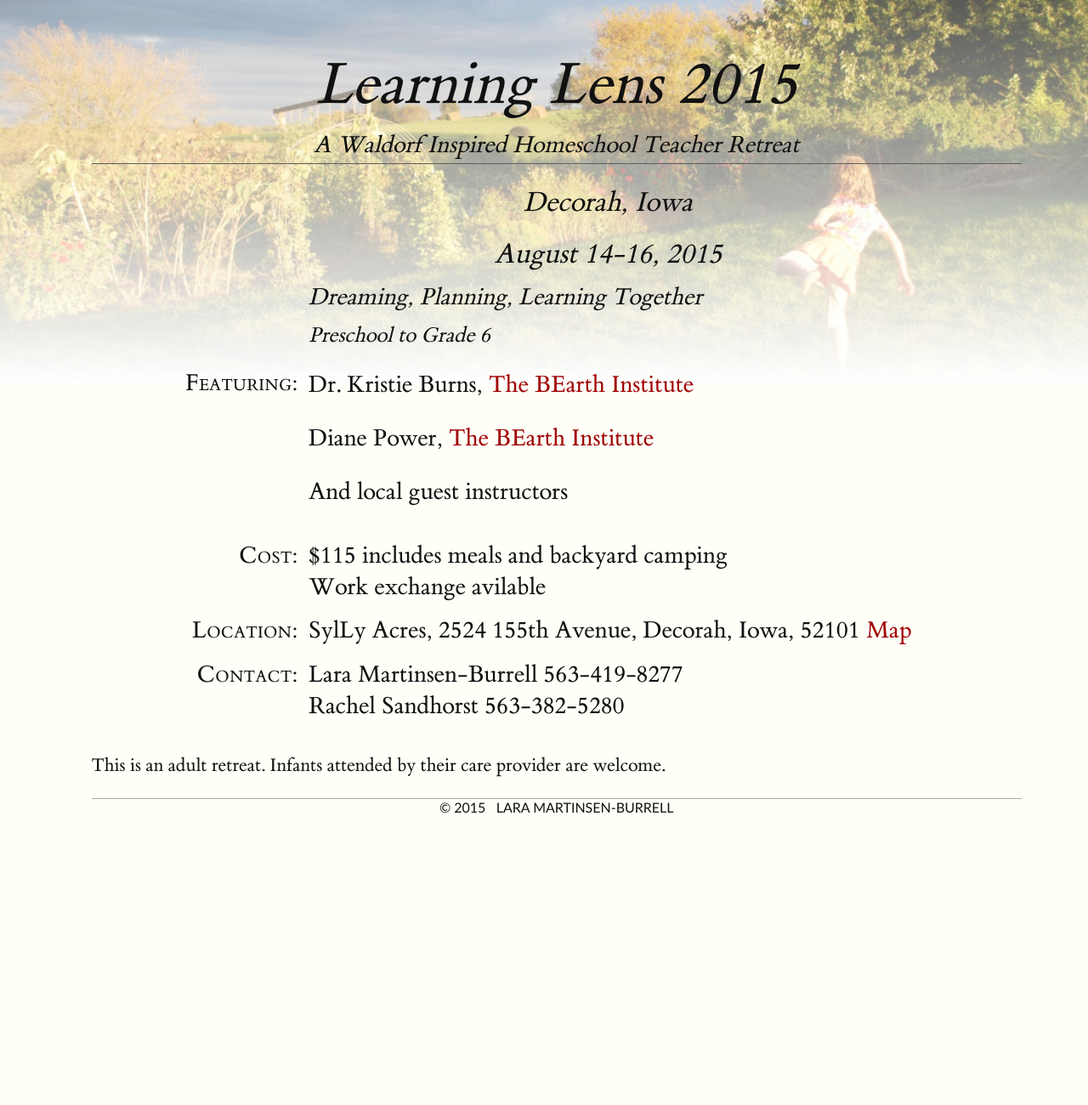
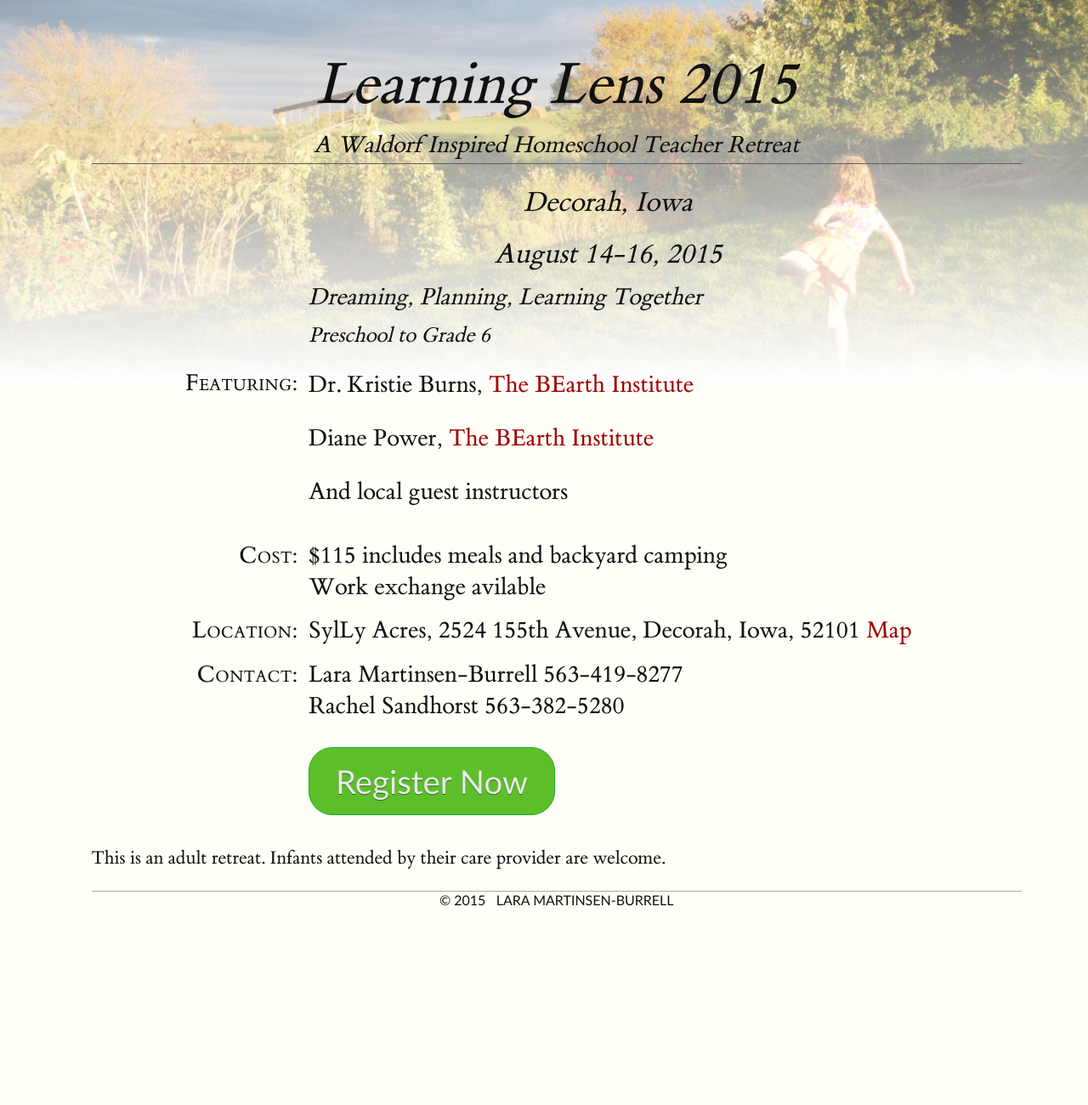
Before and after one commit to neilmb/learninglens, a Jekyll site: the page built from index.html, in a window 1280 px wide. Shown: the whole page at 85% size. Built offline with Jekyll 4.4.1, drawn with Linux system fonts in a browser that asks for light colours.

Commit message:
add registration button

```diff
--- a/css/tufte.css
+++ b/css/tufte.css
@@ -184,6 +184,34 @@ sub {
 @media screen and (max-width: 400px) {
   .sidenote, .marginnote {
     display: none; } }
+.myButton {
+  background-color: #5cbf2a;
+  -moz-border-radius: 28px;
+  -webkit-border-radius: 28px;
+  border-radius: 28px;
+  border: 1px solid #18ab29;
+  cursor: pointer;
+  display: inline-block;
+  color: #ffffff;
+  font-family: "Gill Sans", "Gill Sans MT", "Lato", Calibri, sans-serif;
+  font-size: 2.4rem;
+  padding: 16px 31px;
+  text-decoration: none;
+  text-shadow: 0px 1px 0px #2f6627;
+  margin-left: 21%;
+  margin-top: 1rem;
+  margin-bottom: 0.8rem; }
+
+.myButton:hover {
+  background-color: #44c767; }
+
+.myButton:active {
+  position: relative;
+  top: 1px; }
+
+.myButton a {
+  color: #eaeaea; }
+
 h1 {
   font-style: italic;
   font-weight: 400;
--- a/index.html
+++ b/index.html
@@ -29,5 +29,8 @@ layout: default
         Rachel Sandhorst 563-382-5280</dd>
   </dl>
 
+  <div class="myButton"><a href="http://learninglens.eventbrite.com/">Register Now</a>
+  </div>
+
   <p>This is an adult retreat. Infants attended by their care provider are
   welcome.</p>
```
Also changed, not shown: _scss/tufte.scss (+29 -0 lines).
